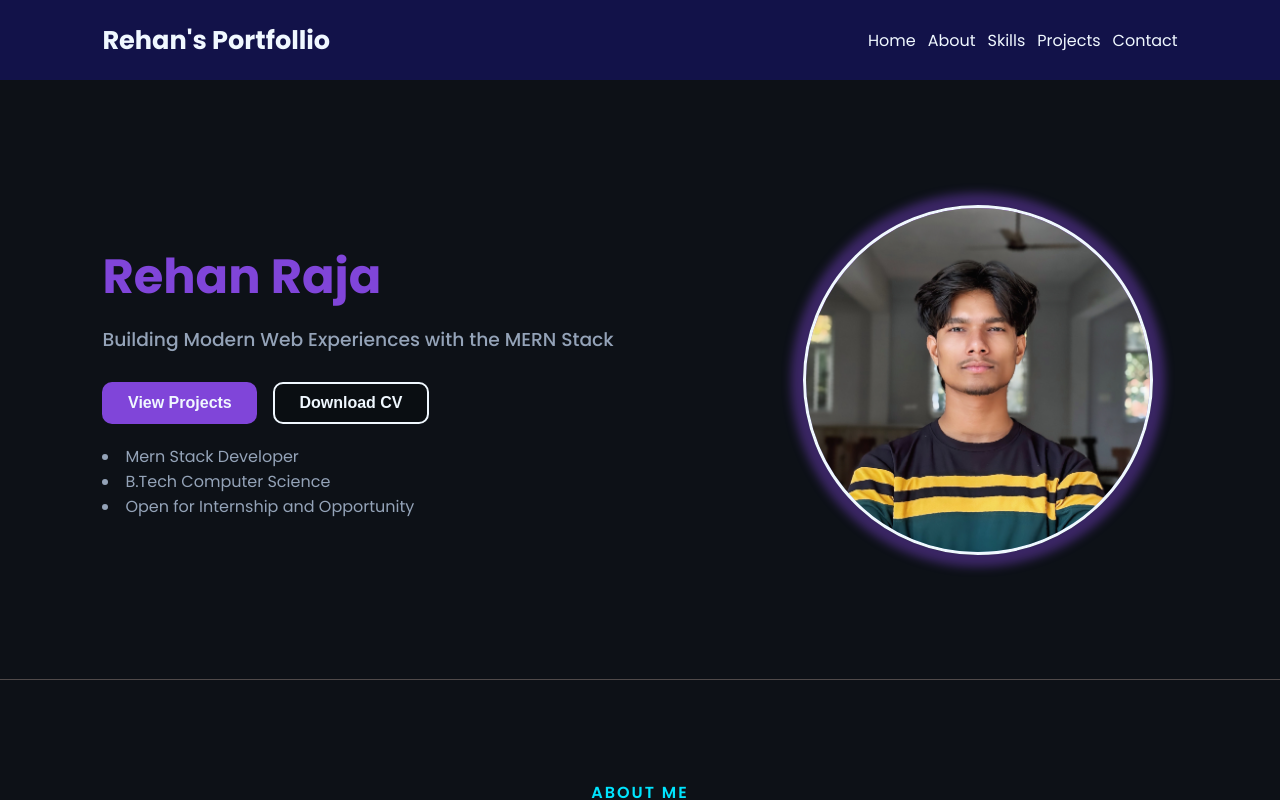
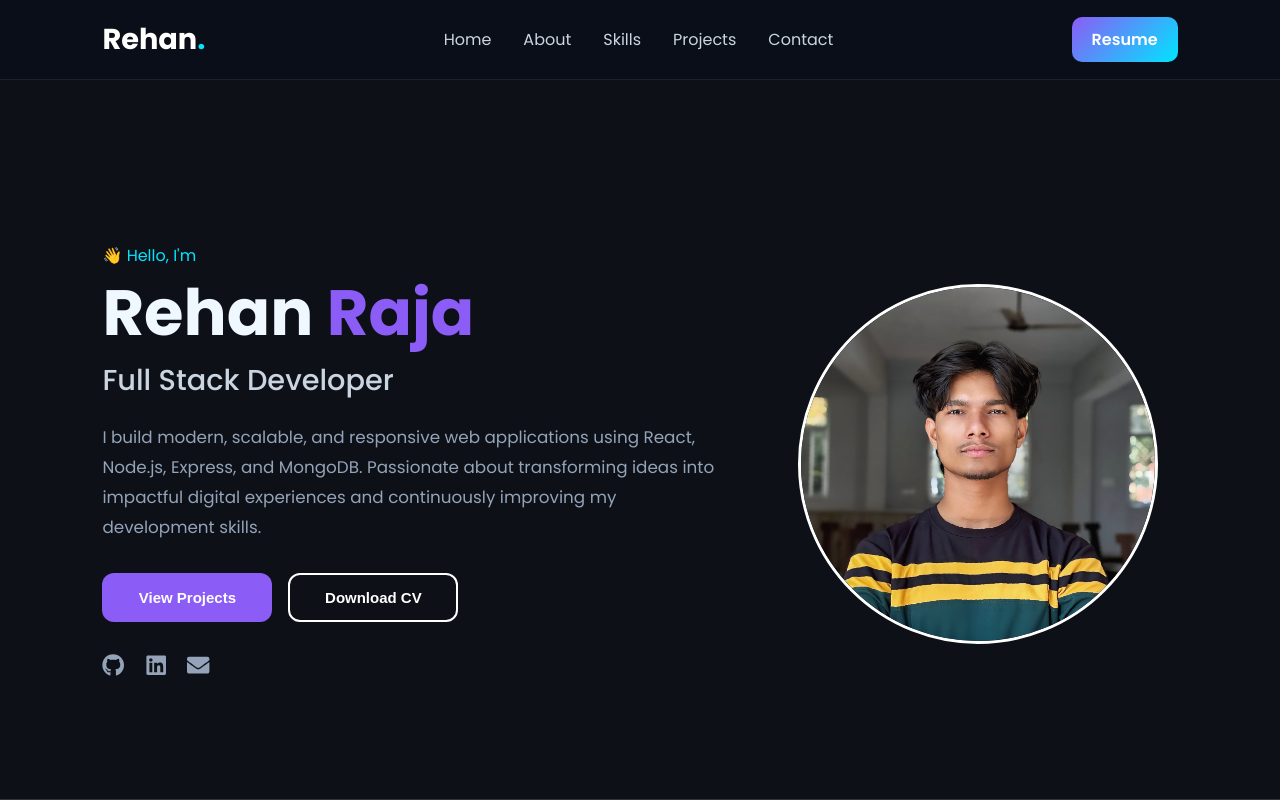
Before and after one commit to rehanraja-webdev/Portfollio, a React (Vite) app: page / in a window 1280 px wide. Shown: the top 800 px of the page. Built offline with nearby package versions, Linux system fonts and the light colour scheme.

Commit message:
Enhance Hero and Navbar components with improved styling and layout

```diff
--- a/src/components/Hero/Hero.css
+++ b/src/components/Hero/Hero.css
@@ -1,9 +1,9 @@
 .hero {
+  min-height: 90vh;
   display: flex;
   align-items: center;
-  min-height: 75vh;
-  padding: 24px 8%;
-  border-bottom: 1px solid rgb(80, 74, 74);
+  padding: 100px 8% 50px;
+  border-bottom: 1px solid rgba(255, 255, 255, 0.15);
 }
 
 .hero-section {
@@ -11,75 +11,130 @@
   display: flex;
   justify-content: space-between;
   align-items: center;
+  gap: 60px;
 }
 
 .intro {
-  display: flex;
-  flex-direction: column;
+  flex: 1;
+}
+
+.hero-greeting {
+  color: #00e5ff;
+  font-size: 1rem;
+  margin-bottom: 10px;
 }
 
 .intro h1 {
-  font-size: 3rem;
-  color: rgb(128, 69, 217);
+  font-size: 4rem;
+  line-height: 1.1;
+  margin-bottom: 10px;
 }
 
-.intro h3 {
-  margin: 12px 0;
+.intro h1 span {
+  color: #8b5cf6;
+}
+
+.intro h2 {
+  color: #cbd5e1;
+  font-size: 1.8rem;
   font-weight: 500;
+  margin-bottom: 20px;
+}
+
+.hero-description {
   color: #94a3b8;
+  line-height: 1.8;
+  font-size: 1.05rem;
+  max-width: 650px;
 }
 
 .btn-container {
   display: flex;
-  margin-top: 16px;
   gap: 16px;
+  margin-top: 30px;
 }
 
 .btn-container button {
-  min-width: 155px;
-  color: aliceblue;
-  padding: 10px 24px;
-  font-size: 16px;
-  font-weight: bold;
-  border-radius: 10px;
+  min-width: 170px;
+  padding: 14px 24px;
+
+  font-size: 15px;
+  font-weight: 600;
+
+  border-radius: 12px;
+
+  cursor: pointer;
+
+  transition: all 0.3s ease;
+}
+
+.view-btn {
+  border: none;
+  color: white;
+
+  background: #8b5cf6;
+}
+
+.download-btn {
+  background: transparent;
+  border: 2px solid white;
+  color: white;
+}
+
+.btn-container button:hover {
+  transform: translateY(-4px);
+  box-shadow: 0 10px 25px rgba(0, 229, 255, 0.2);
+}
+
+.social-links {
+  display: flex;
+  gap: 20px;
+  margin-top: 30px;
+}
+
+.social-links a {
+  font-size: 1.4rem;
+  color: #94a3b8;
   transition: 0.3s;
 }
 
-.btn-container .view-btn {
-  background-color: rgb(128, 69, 217);
-  border: none;
-}
-
-.btn-container .download-btn {
-  background-color: rgb(0, 0, 0, 0.2);
-  border: 2px solid aliceblue;
-}
-
-.btn-container button:hover {
-  cursor: pointer;
-  transform: translatey(-3px);
-}
-
-.intro ul {
-  margin-top: 20px;
-  color: #94a3b8;
-  list-style-position: inside;
+.social-links a:hover {
+  color: #00e5ff;
+  transform: translateY(-3px);
 }
 
 .right-hero {
-  min-width: 400px;
   display: flex;
   justify-content: center;
+  min-width: 400px;
 }
 
 .img-container {
-  width: 350px;
-  height: 350px;
-  border: 3px solid;
-  box-shadow: 0px 0px 10px 12px rgb(128, 69, 217, 0.4);
+  position: relative;
+
+  width: 360px;
+  height: 360px;
+
   border-radius: 50%;
-  background: linear-gradient(rgb(155, 86, 220), rgb(169, 203, 233));
   overflow: hidden;
+
+  border: 3px solid white;
+}
+
+.img-container::before {
+  content: "";
+
+  position: absolute;
+  inset: -15px;
+
+  border-radius: 50%;
+
+  background: linear-gradient(135deg, #00e5ff, #8b5cf6);
+
+  filter: blur(25px);
+  opacity: 0.7;
+
+  z-index: -1;
 }
 
 .img-container img {
@@ -87,3 +142,49 @@
   height: 100%;
   object-fit: cover;
 }
+
+@media (max-width: 992px) {
+  .hero-section {
+    flex-direction: column-reverse;
+    text-align: center;
+  }
+
+  .tech-stack,
+  .btn-container,
+  .social-links,
+  .hero-stats {
+    justify-content: center;
+  }
+
+  .intro h1 {
+    font-size: 3rem;
+  }
+
+  .img-container {
+    width: 280px;
+    height: 280px;
+  }
+}
+
+@media (max-width: 576px) {
+  .hero {
+    padding-top: 120px;
+  }
+
+  .hero-stats {
+    gap: 25px;
+  }
+
+  .btn-container {
+    flex-direction: column;
+    align-items: center;
+  }
+
+  .intro h1 {
+    font-size: 2.5rem;
+  }
+
+  .intro h2 {
+    font-size: 1.4rem;
+  }
+}
--- a/src/components/Hero/Hero.jsx
+++ b/src/components/Hero/Hero.jsx
@@ -1,33 +1,62 @@
 import "./Hero.css";
 import profile from "../../assets/profile.jpg";
+import { FaGithub, FaLinkedin, FaEnvelope } from "react-icons/fa";
 
 const Hero = () => {
   return (
-    <div className="hero">
+    <section className="hero" id="home">
       <div className="hero-section">
         <div className="intro">
-          <h1>Rehan Raja</h1>
+          <p className="hero-greeting">👋 Hello, I'm</p>
 
-          <h3>Building Modern Web Experiences with the MERN Stack</h3>
+          <h1>
+            Rehan <span>Raja</span>
+          </h1>
+
+          <h2>Full Stack Developer</h2>
+
+          <p className="hero-description">
+            I build modern, scalable, and responsive web applications using
+            React, Node.js, Express, and MongoDB. Passionate about transforming
+            ideas into impactful digital experiences and continuously improving
+            my development skills.
+          </p>
+
           <div className="btn-container">
             <button className="view-btn">View Projects</button>
             <button className="download-btn">Download CV</button>
           </div>
 
-          <ul>
-            <li>Mern Stack Developer</li>
-            <li>B.Tech Computer Science</li>
-            <li>Open for Internship and Opportunity</li>
-          </ul>
+          <div className="social-links">
+            <a
+              href="https://github.com/rehanraja-webdev"
+              target="_blank"
+              rel="noreferrer"
+            >
+              <FaGithub />
+            </a>
+
+            <a
+              href="https://linkedin.com/in/your-linkedin-profile"
+              target="_blank"
+              rel="noreferrer"
+            >
+              <FaLinkedin />
+            </a>
+
+            <a href="mailto:rehanraja.dev@gmail.com">
+              <FaEnvelope />
+            </a>
+          </div>
         </div>
 
         <div className="right-hero">
           <div className="img-container">
-            <img src={profile} alt="Rehan" />
+            <img src={profile} alt="Rehan Raza" />
           </div>
         </div>
       </div>
-    </div>
+    </section>
   );
 };
 
--- a/src/components/Navbar/Navbar.css
+++ b/src/components/Navbar/Navbar.css
@@ -1,32 +1,100 @@
 .navbar {
-  background-color: #121249;
+  width: 100%;
   height: 80px;
+
+  position: sticky;
+  top: 0;
+  z-index: 1000;
+
   display: flex;
   justify-content: space-between;
   align-items: center;
+
   padding: 0 8%;
-  position: sticky;
-  top: 0;
+
+  backdrop-filter: blur(12px);
+  background: rgba(11, 15, 25, 0.85);
+
+  border-bottom: 1px solid rgba(255, 255, 255, 0.08);
 }
 
-.navbar h1 {
-  font-size: 1.6rem;
-  color: aliceblue;
+.logo {
+  font-size: 1.8rem;
+  font-weight: 700;
+  color: white;
+}
+
+.logo span {
+  color: #00e5ff;
 }
 
 .nav-links {
-  height: 100%;
   display: flex;
-  justify-content: center;
+  gap: 2rem;
   align-items: center;
-  gap: 12px;
 }
 
 .nav-links li {
   list-style: none;
 }
 
-a {
-  color: aliceblue;
+.nav-links a {
+  color: #cbd5e1;
   text-decoration: none;
+  position: relative;
+  transition: 0.3s;
 }
+
+.nav-links a:hover {
+  color: #00e5ff;
+}
+
+.nav-links a::after {
+  content: "";
+
+  position: absolute;
+  left: 0;
+  bottom: -6px;
+
+  width: 0;
+  height: 2px;
+
+  background: #00e5ff;
+
+  transition: 0.3s;
+}
+
+.nav-links a:hover::after {
+  width: 100%;
+}
+
+.resume-btn {
+  padding: 10px 20px;
+
+  border-radius: 10px;
+
+  text-decoration: none;
+
+  color: white;
+
+  background: linear-gradient(135deg, #8b5cf6, #00e5ff);
+
+  font-weight: 600;
+
+  transition: 0.3s;
+}
+
+.resume-btn:hover {
+  transform: translateY(-3px);
+  box-shadow: 0 8px 20px rgba(0, 229, 255, 0.2);
+}
+
+@media (max-width: 768px) {
+  .nav-links {
+    display: none;
+  }
+
+  .resume-btn {
+    display: none;
+  }
+}
--- a/src/components/Navbar/Navbar.jsx
+++ b/src/components/Navbar/Navbar.jsx
@@ -2,26 +2,37 @@ import "./Navbar.css";
 
 const Navbar = () => {
   return (
-    <div className="navbar">
-      <h1>Rehan's Portfollio</h1>
+    <nav className="navbar">
+      <div className="logo">
+        Rehan<span>.</span>
+      </div>
+
       <ul className="nav-links">
         <li>
           <a href="#home">Home</a>
         </li>
+
         <li>
           <a href="#about">About</a>
         </li>
+
         <li>
           <a href="#skills">Skills</a>
         </li>
+
         <li>
           <a href="#projects">Projects</a>
         </li>
+
         <li>
           <a href="#contact">Contact</a>
         </li>
       </ul>
-    </div>
+
+      <a href="/resume.pdf" className="resume-btn">
+        Resume
+      </a>
+    </nav>
   );
 };
 
```
